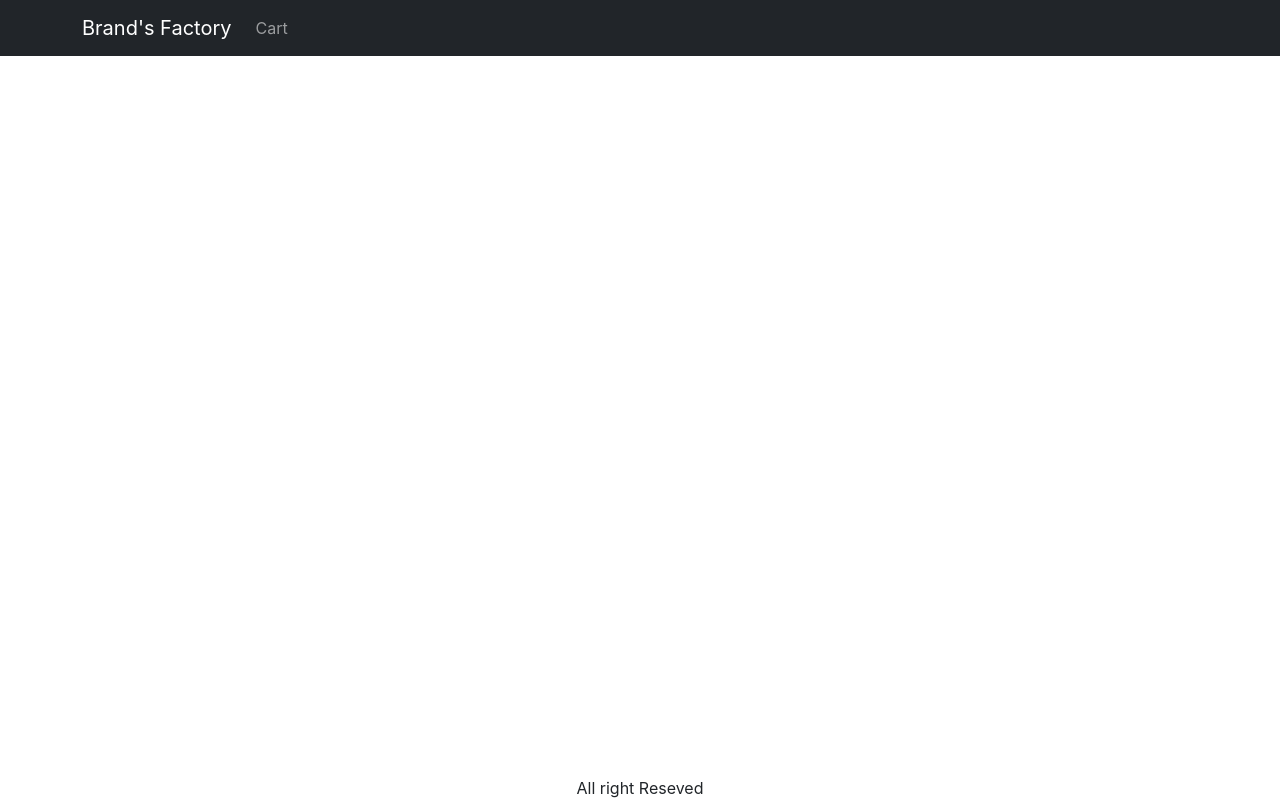
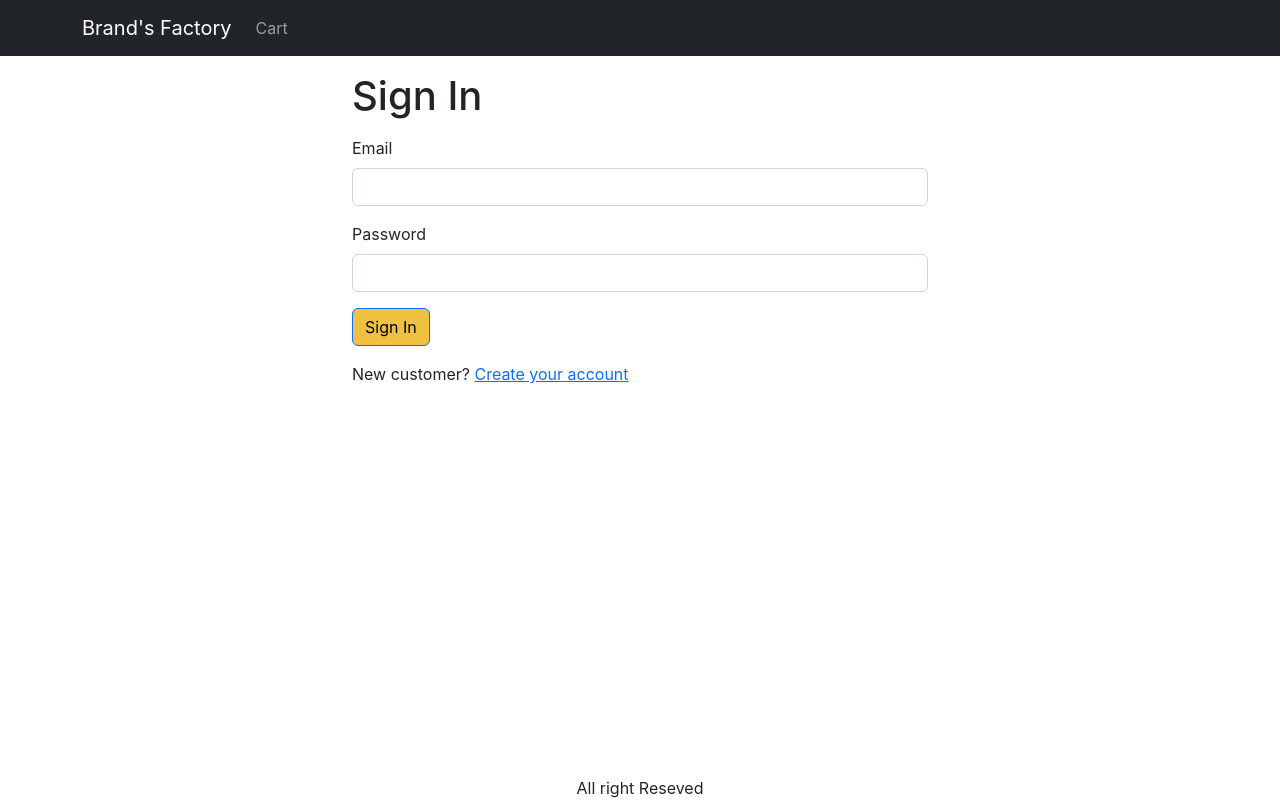
Before and after one commit to Mustafa4515/Mern-Eommers, a React (Create React App) app in the folder frontend/: page /signin in a window 1280 px wide. Built offline with nearby package versions, Linux system fonts and the light colour scheme.

Commit message:
SigniinScreen

```diff
--- a/frontend/package.json
+++ b/frontend/package.json
@@ -16,6 +16,7 @@
     "react-router-bootstrap": "^0.26.2",
     "react-router-dom": "^6.8.0",
     "react-scripts": "5.0.1",
+    "react-toastify": "^9.1.1",
     "use-reducer-logger": "^1.0.2",
     "web-vitals": "^2.1.4"
   },
--- a/frontend/src/App.js
+++ b/frontend/src/App.js
@@ -10,6 +10,7 @@
 import { useContext } from 'react';
 import { Store } from './screens/Store';
 import CartScreen from './screens/CartScreen';
+import SigninScreen from './screens/SigninScreen';
 function App() {
   const { state } = useContext(Store);
   const { cart } = state;
@@ -39,8 +40,9 @@
           <Container className="mt-3">
             <Routes>
               <Route path="/product/:slug" element={<ProductScreen />} />
+              <Route path="/cart" element={<CartScreen/>}/>
+              <Route path="/signin" element={<SigninScreen/>}/>
               <Route path="/" element={<HomeScreen />} />
-              <Route path='/cart' element={<CartScreen/>}/>
             </Routes>
           </Container>
         </main>
--- a/frontend/src/index.css
+++ b/frontend/src/index.css
@@ -47,3 +47,6 @@
 .img-thumbnail{
   height: 8px;
 }
+.small-container{
+  max-width: 600px;
+}
--- /dev/null
+++ b/frontend/src/screens/SigninScreen.js
@@ -0,0 +1,77 @@
+import Axios from 'axios';
+import { Link, useLocation, useNavigate } from 'react-router-dom';
+import Container from 'react-bootstrap/Container';
+import Form from 'react-bootstrap/Form';
+import Button from 'react-bootstrap/Button';
+import { Helmet } from 'react-helmet-async';
+import { useContext, useEffect, useState } from 'react';
+import { Store } from './Store';
+import { toast } from 'react-toastify';
+import { getError } from '../utils';
+
+export default function SigninScreen() {
+  const navigate = useNavigate();
+  const { search } = useLocation();
+  const redirectInUrl = new URLSearchParams(search).get('redirect');
+  const redirect = redirectInUrl ? redirectInUrl : '/';
+
+  const [email, setEmail] = useState('');
+  const [password, setPassword] = useState('');
+
+  const { state, dispatch: ctxDispatch } = useContext(Store);
+  const { userInfo } = state;
+  const submitHandler = async (e) => {
+    e.preventDefault();
+    try {
+      const { data } = await Axios.post('/api/users/signin', {
+        email,
+        password,
+      });
+      ctxDispatch({ type: 'USER_SIGNIN', payload: data });
+      localStorage.setItem('userInfo', JSON.stringify(data));
+      navigate(redirect || '/');
+    } catch (err) {
+      toast.error(getError(err));
+    }
+  };
+
+  useEffect(() => {
+    if (userInfo) {
+      navigate(redirect);
+    }
+  }, [navigate, redirect, userInfo]);
+
+  return (
+    <Container className="small-container">
+      <Helmet>
+        <title>Sign In</title>
+      </Helmet>
+      <h1 className="my-3">Sign In</h1>
+      <Form onSubmit={submitHandler}>
+        <Form.Group className="mb-3" controlId="email">
+          <Form.Label>Email</Form.Label>
+          <Form.Control
+            type="email"
+            required
+            onChange={(e) => setEmail(e.target.value)}
+          />
+        </Form.Group>
+        <Form.Group className="mb-3" controlId="password">
+          <Form.Label>Password</Form.Label>
+          <Form.Control
+            type="password"
+            required
+            onChange={(e) => setPassword(e.target.value)}
+          />
+        </Form.Group>
+        <div className="mb-3">
+          <Button type="submit">Sign In</Button>
+        </div>
+        <div className="mb-3">
+          New customer?{' '}
+          <Link to={`/signup?redirect=${redirect}`}>Create your account</Link>
+        </div>
+      </Form>
+    </Container>
+  );
+}
```
Also changed, not shown: 2 other files (tests, documents, lock files or other folders).
